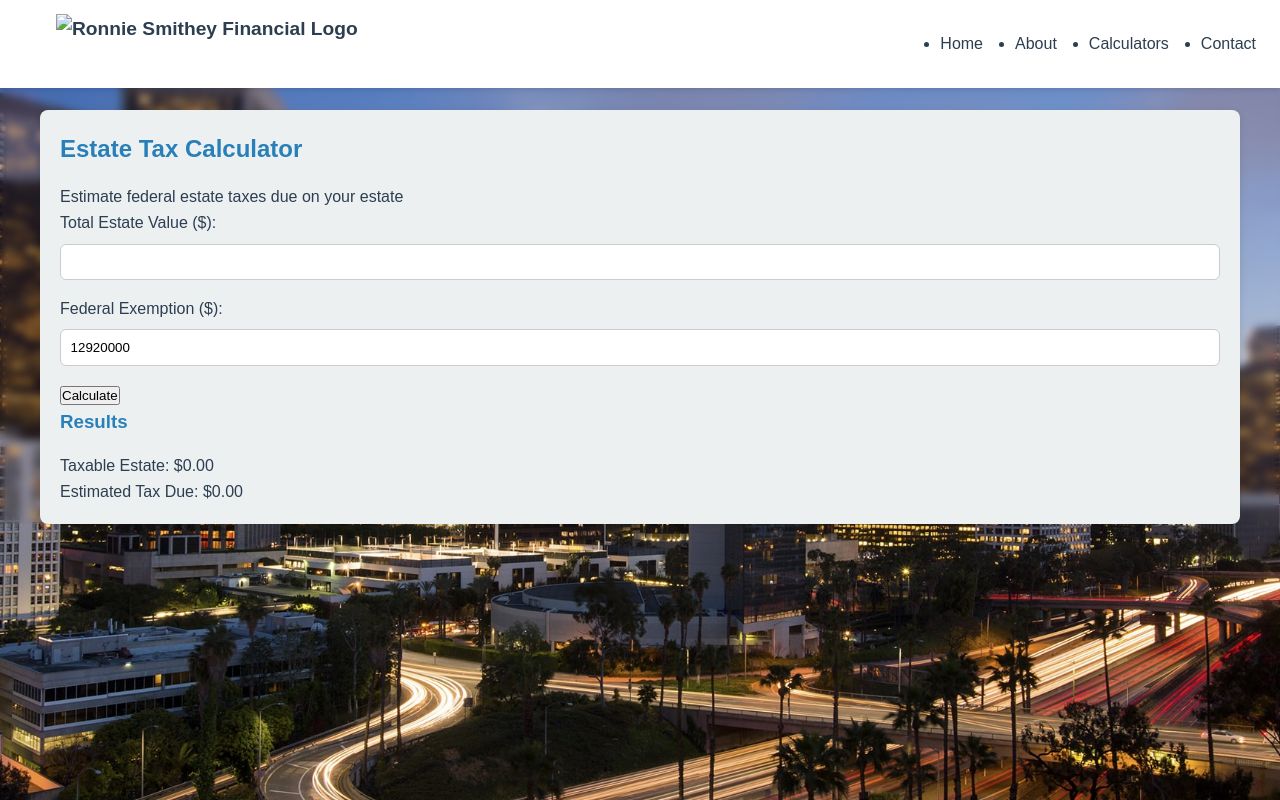
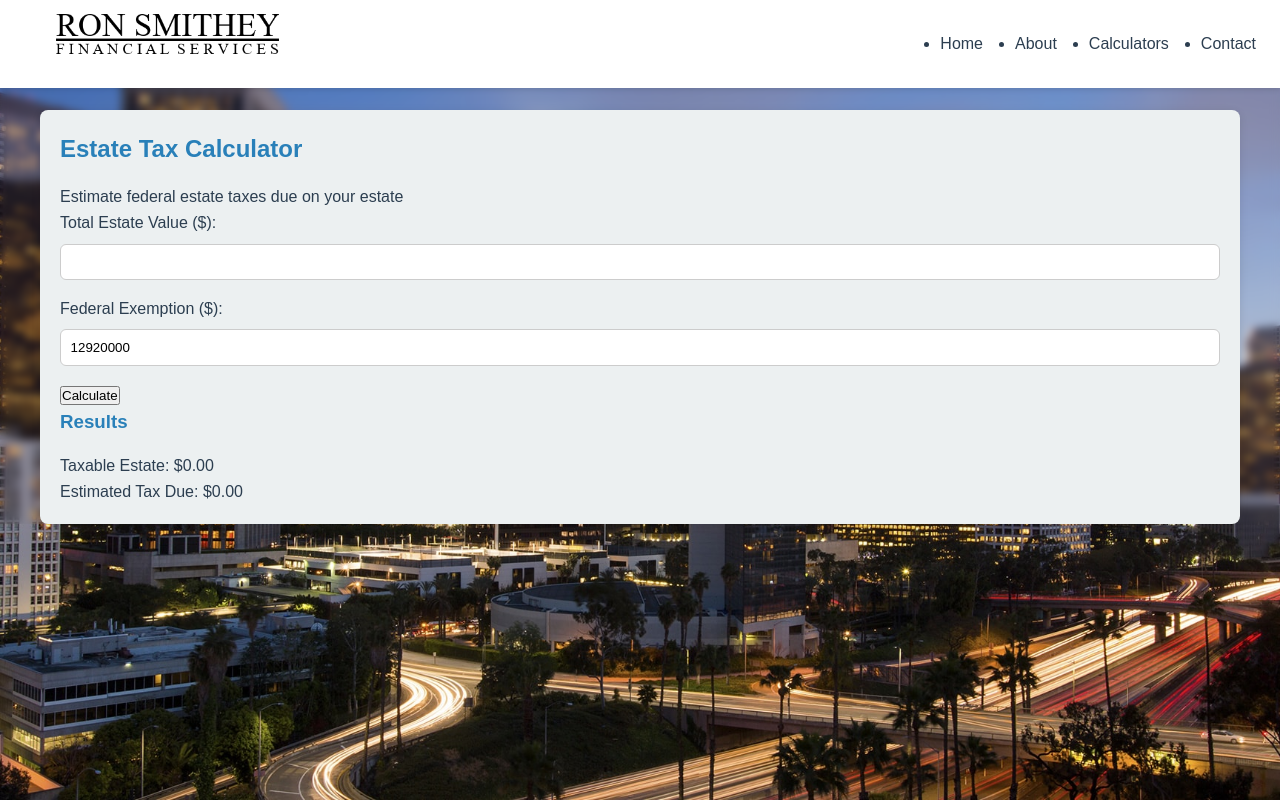
Before and after one commit to rich-layne/SmitheyFinancialWebsiteFinal, a website: page Main/frontend/calculators/estate-planning/estate-taxes.html in a window 1280 px wide. Drawn offline with Linux system fonts and the light colour scheme.

Commit message:
logo on calculator fix

```diff
--- a/Main/frontend/calculators/estate-planning/estate-taxes.html
+++ b/Main/frontend/calculators/estate-planning/estate-taxes.html
@@ -9,7 +9,7 @@
 <body>
     <nav>
         <a href="/index.html" class="nav-brand">
-        <img src="images/logo1nav.png" alt="Ronnie Smithey Financial Logo" class="nav-logo">
+        <img src="/images/logo1nav.png" alt="Ronnie Smithey Financial Logo" class="nav-logo">
         </a>
         <ul>
             <li><a href="/index.html">Home</a></li>
```
